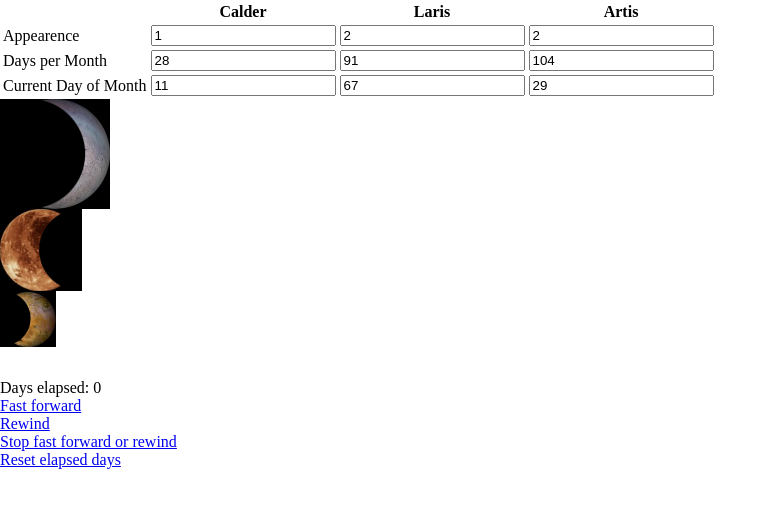
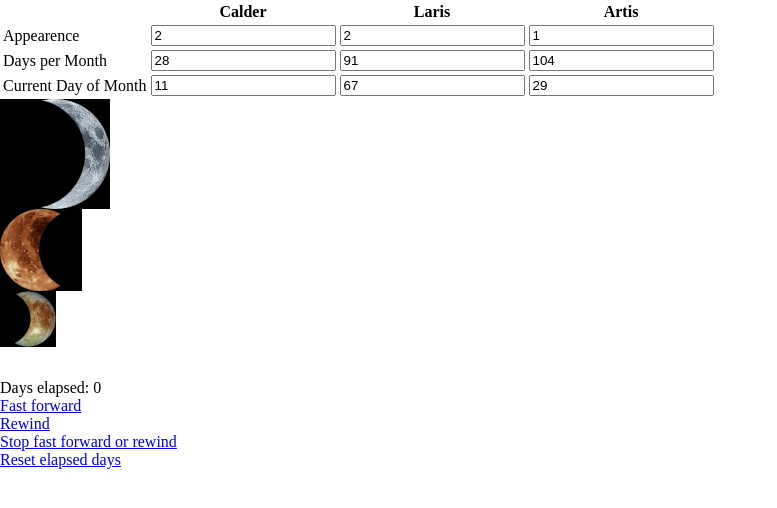
Before and after one commit to ikrpg/Caen-Moons, a plain HTML site: page index.html in a window 1280 px wide. Shown: the whole page, without its empty margins (0-777 px from the left). Drawn offline with nearby package versions, Linux system fonts and the light colour scheme.

Commit message:
changed initial values

```diff
--- a/index.html
+++ b/index.html
@@ -21,9 +21,9 @@
         <tbody>
             <tr>
                 <td>Appearence</td>
-                <td><input id="calder_appearence" onchange="change_moon('calder', calder_appearence(), current_calder_month_day());" value="1"></td>
+                <td><input id="calder_appearence" onchange="change_moon('calder', calder_appearence(), current_calder_month_day());" value="2"></td>
                 <td><input id="laris_appearence"  onchange="change_moon('laris', laris_appearence(), current_laris_month_day());"    value="2"></td>
-                <td><input id="artis_appearence"  onchange="change_moon('artis', artis_appearence(), current_artis_month_day());"    value="2"></td>
+                <td><input id="artis_appearence"  onchange="change_moon('artis', artis_appearence(), current_artis_month_day());"    value="1"></td>
             </tr>
             <tr>
                 <td>Days per Month</td>
```
